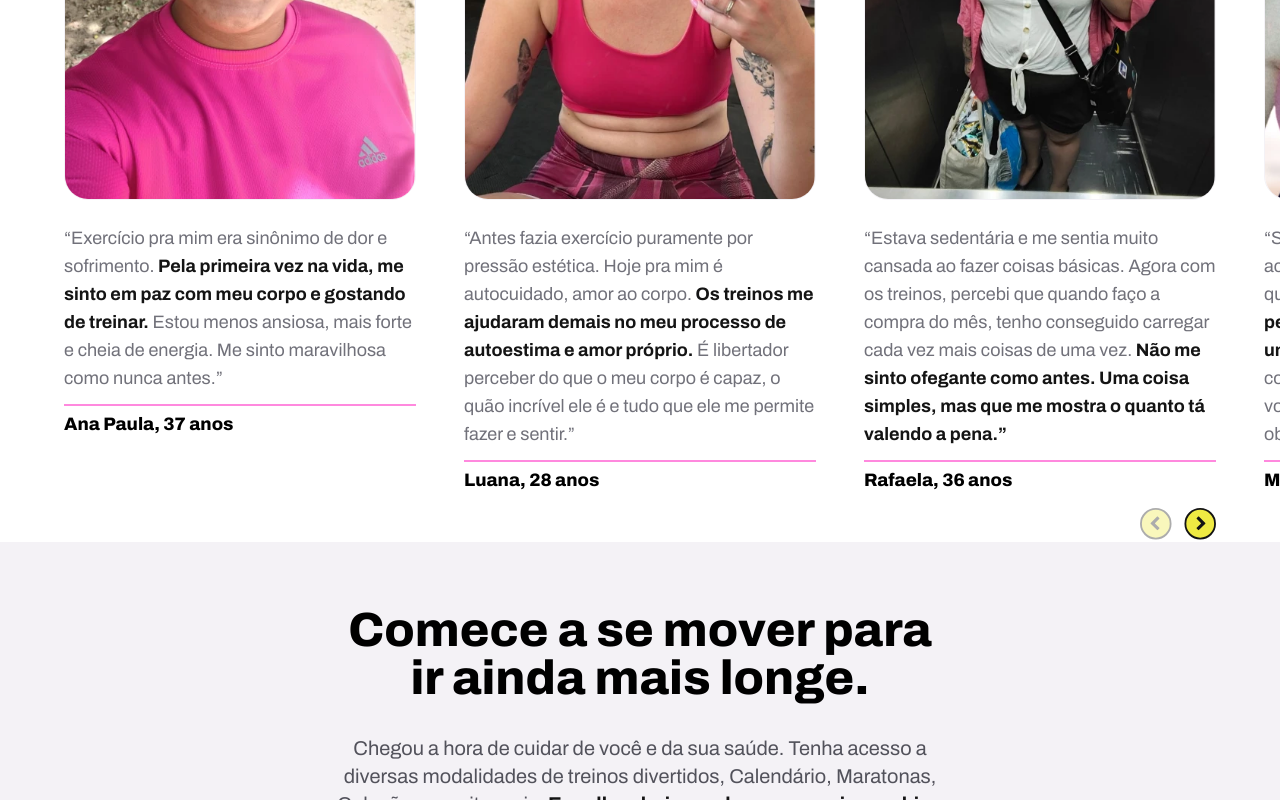
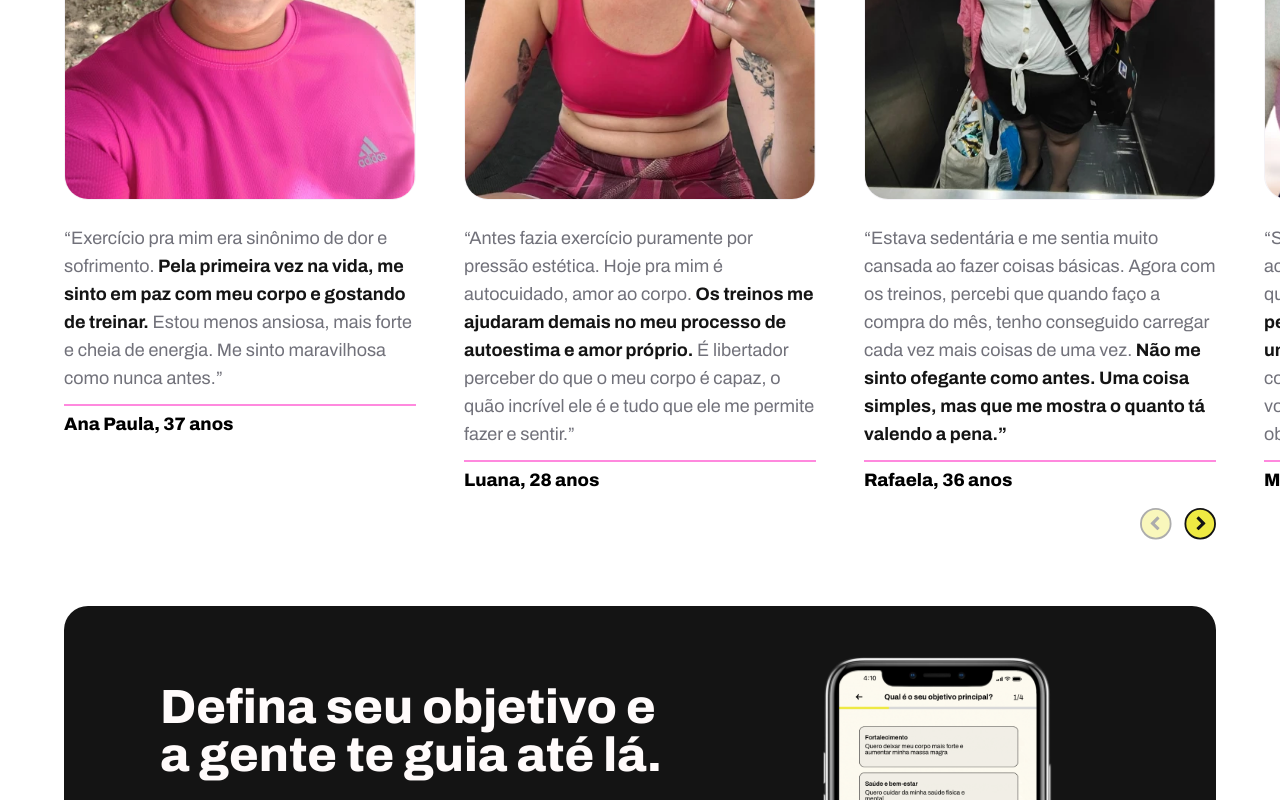
Before and after one commit to MarianaPiovezan/solta-move, a React (Vite) app: page / in a window 1280 px wide. Shown: the part 2000-2800 px from the top of the page. Built offline with nearby package versions, Linux system fonts and the light colour scheme.

Commit message:
test: adjusted scroll margin top button

```diff
--- a/src/App.jsx
+++ b/src/App.jsx
@@ -23,7 +23,7 @@ function App() {
    <Hero/>
    <Welcome/>
    <Testimonials/>
-   {/* <Goals/> */}
+   <Goals/>
    {/* <Activities/> */}
    {/* <ClassShowcase/> */}
    {/* <Advantages/> */}
```
